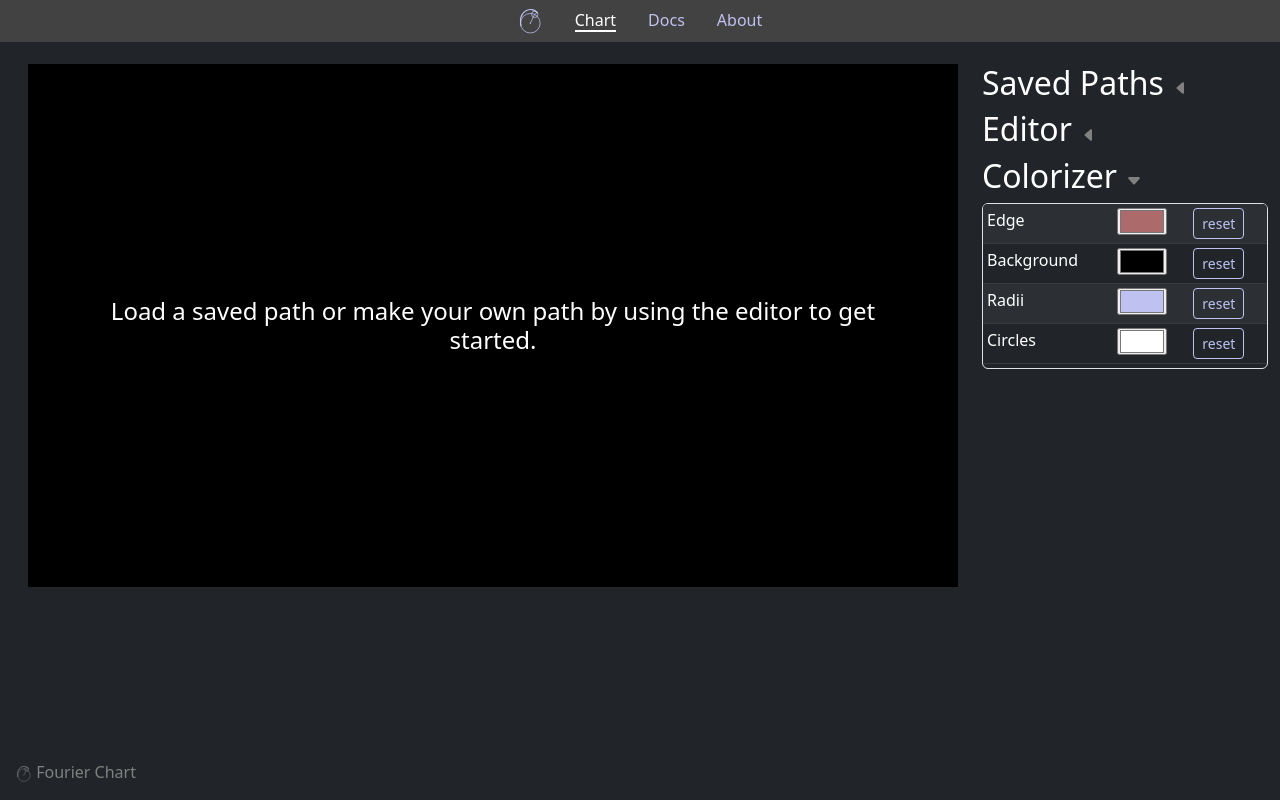
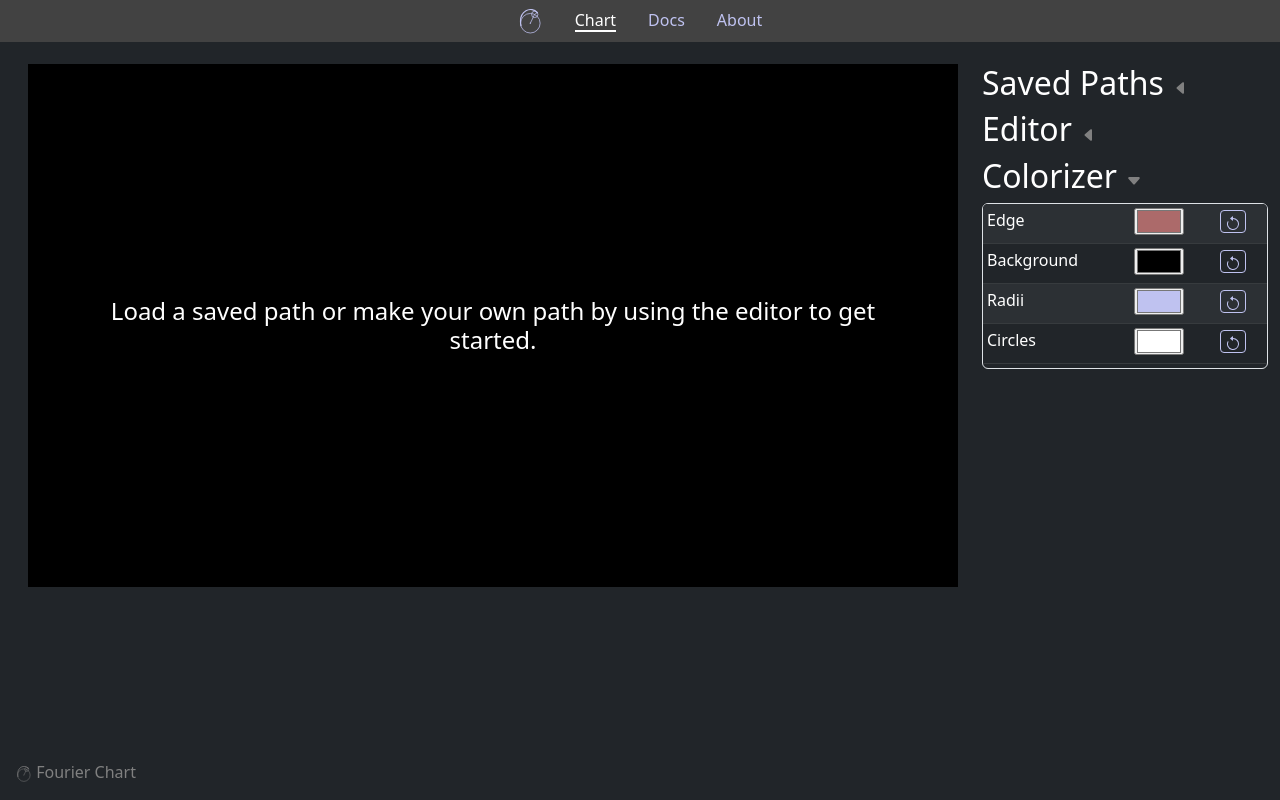
Before and after one commit to GuyLivnat/fourier_spin_chart, a React (Vite) app: page /chart in a window 1280 px wide. Both pictures are taken after a click on the element "Colorizer". Built offline with nearby package versions, Linux system fonts and the light colour scheme.

Commit message:
overlay color and undo icon

```diff
--- a/src/assets/icons/StopIcon.jsx
+++ b/src/assets/icons/StopIcon.jsx
@@ -5,7 +5,6 @@ const StopIcon = ({ size = 25 }) => {
       width={size}
       height={size}
       fill="currentColor"
-      className="bi bi-play"
       viewBox="0 0 16 16"
     >
       <path d="M5 3.5h6A1.5 1.5 0 0 1 12.5 5v6a1.5 1.5 0 0 1-1.5 1.5H5A1.5 1.5 0 0 1 3.5 11V5A1.5 1.5 0 0 1 5 3.5z" />
--- /dev/null
+++ b/src/assets/icons/UndoIcon.jsx
@@ -0,0 +1,19 @@
+const UndoIcon = ({ size = 25 }) => {
+  return (
+    <svg
+      xmlns="http://www.w3.org/2000/svg"
+      width={size}
+      height={size}
+      fill="currentColor"
+      viewBox="0 0 16 16"
+    >
+      <path
+        fillRule="evenodd"
+        d="M8 3a5 5 0 1 1-4.546 2.914.5.5 0 0 0-.908-.417A6 6 0 1 0 8 2v1z"
+      />
+      <path d="M8 4.466V.534a.25.25 0 0 0-.41-.192L5.23 2.308a.25.25 0 0 0 0 .384l2.36 1.966A.25.25 0 0 0 8 4.466z" />
+    </svg>
+  );
+};
+
+export default UndoIcon;
--- a/src/components/chart/Chart.jsx
+++ b/src/components/chart/Chart.jsx
@@ -154,7 +154,7 @@ const Chart = ({ units, coeff, playable, pathName, chartColors }) => {
           recenter,
         }}
       />
-      <ChartOverlay playable={playable} />
+      <ChartOverlay {...{ playable, chartColors }} />
       <ChartInit
         {...{
           circlesActive,
--- a/src/components/chart/ChartOverlay.jsx
+++ b/src/components/chart/ChartOverlay.jsx
@@ -1,4 +1,6 @@
-const ChartOverlay = ({ playable }) => {
+import rgbObjToString from "../../utilities/RGBObjToString";
+
+const ChartOverlay = ({ playable, chartColors }) => {
   return (
     <h4
       className={
@@ -6,7 +8,14 @@ const ChartOverlay = ({ playable }) => {
         (!playable ? " d-flex" : " d-none")
       }
       id="chart-overlay"
-      style={{ bottom: 0, right: 0, left: 0, top: 0, background: "black" }}
+      style={{
+        bottom: 0,
+        right: 0,
+        left: 0,
+        top: 0,
+        background: rgbObjToString(chartColors.backgroundColor),
+        color: rgbObjToString(chartColors.circlesColor),
+      }}
     >
       Load a saved path or make your own path by using the editor to get
       started.
--- a/src/components/toolbar/ColorEditor.jsx
+++ b/src/components/toolbar/ColorEditor.jsx
@@ -2,6 +2,7 @@ import ColorInput from "../general_components/ColorInput";
 import hexToRgb from "../../utilities/hexToRgb";
 import rgbToHex from "../../utilities/rgbToHex";
 import Button from "../general_components/Button";
+import UndoIcon from "../../assets/icons/UndoIcon";
 
 const ColorEditor = ({
   shape,
@@ -38,8 +39,8 @@ const ColorEditor = ({
       </td>
       <td>
         <Button
-          className="btn btn-sm btn-outline-primary"
-          text="reset"
+          className="btn btn-sm btn-outline-primary px-1 py-0"
+          text={<UndoIcon size={16} />}
           handleClick={resetColor}
         />
       </td>
```
